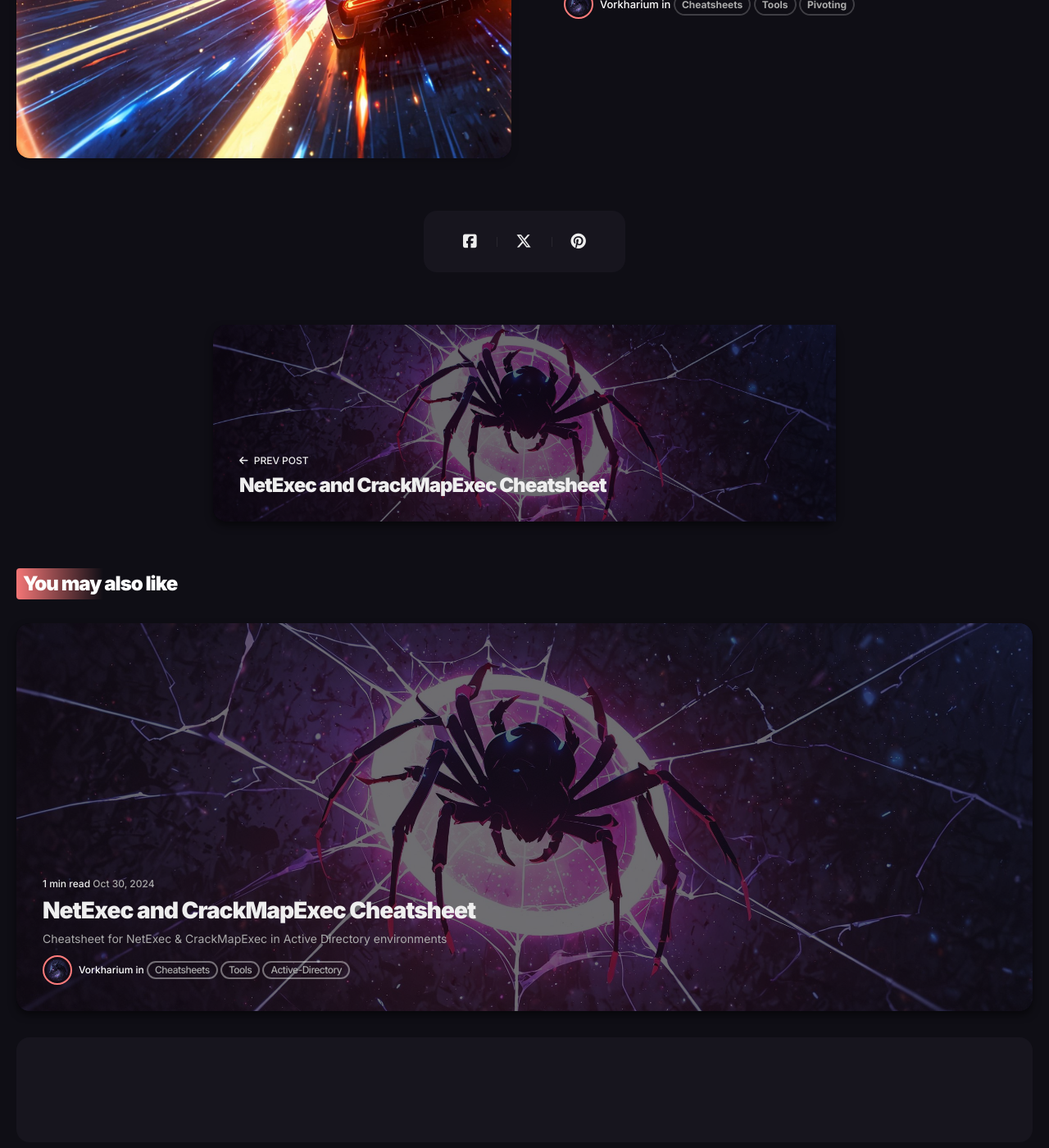
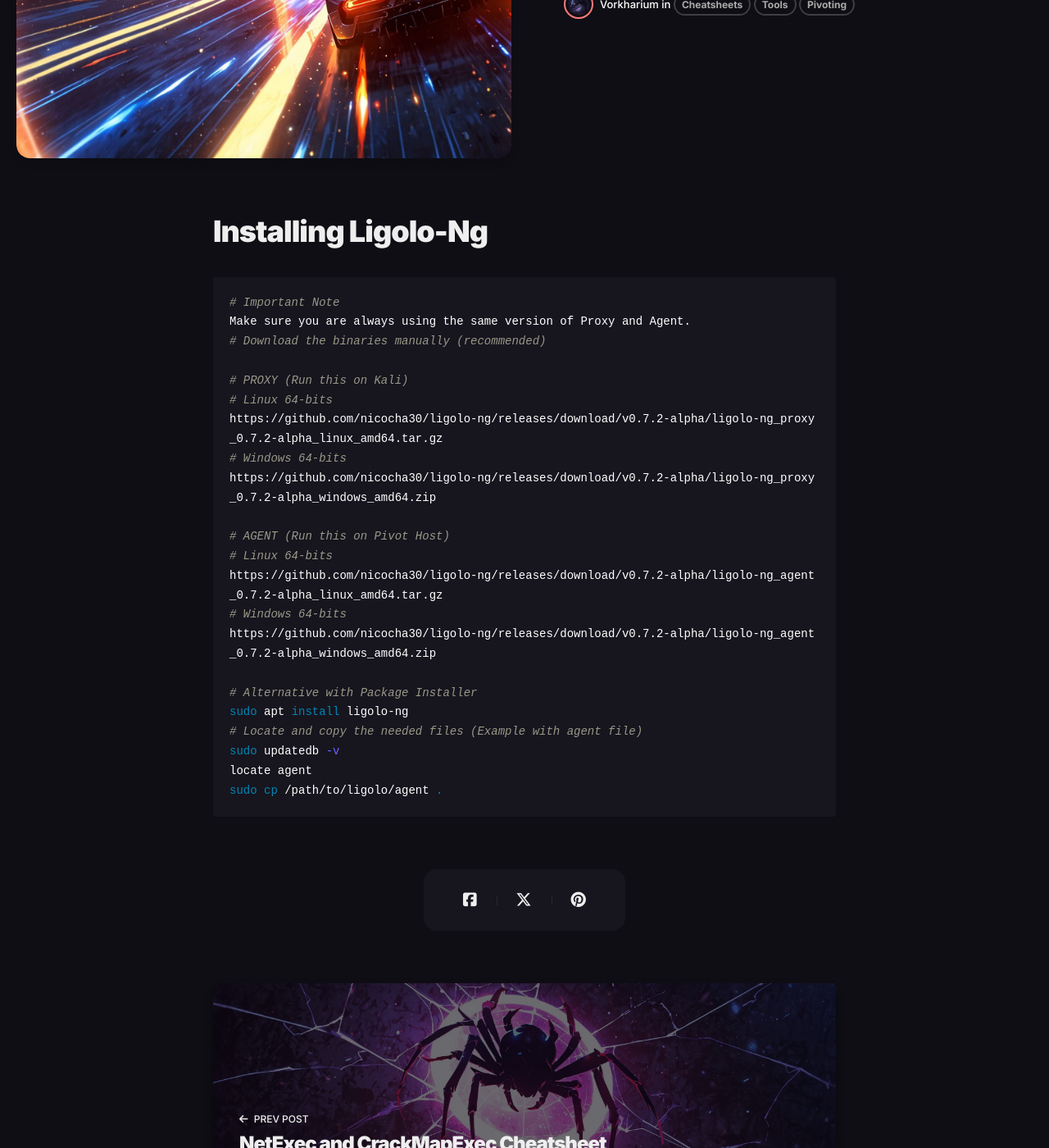
Before and after one commit to Vorkharium/vorkharium.github.io, a Jekyll site: the page built from _posts/2024-10-31-Ligolo-Ng-Cheatsheet.md, in a window 1280 px wide and 1400 px high, scrolled down 501 px. Shown: the whole window at 82% size. Built offline with Jekyll 4.4.1, drawn with Linux system fonts in a browser that asks for light colours; comment, search, counter and statistics services are not loaded.

Commit message:
Update 2024-10-31-Ligolo-Ng-Cheatsheet.md

````diff
--- a/_posts/2024-10-31-Ligolo-Ng-Cheatsheet.md
+++ b/_posts/2024-10-31-Ligolo-Ng-Cheatsheet.md
@@ -6,3 +6,28 @@
 image:  '/images/21.jpg'
 tags:   [Cheatsheets, Tools, Pivoting]
 ---
+# Installing Ligolo-Ng
+```shell
+# Important Note
+Make sure you are always using the same version of Proxy and Agent.
+# Download the binaries manually (recommended)
+
+# PROXY (Run this on Kali)
+# Linux 64-bits
+https://github.com/nicocha30/ligolo-ng/releases/download/v0.7.2-alpha/ligolo-ng_proxy_0.7.2-alpha_linux_amd64.tar.gz
+# Windows 64-bits
+https://github.com/nicocha30/ligolo-ng/releases/download/v0.7.2-alpha/ligolo-ng_proxy_0.7.2-alpha_windows_amd64.zip
+
+# AGENT (Run this on Pivot Host)
+# Linux 64-bits
+https://github.com/nicocha30/ligolo-ng/releases/download/v0.7.2-alpha/ligolo-ng_agent_0.7.2-alpha_linux_amd64.tar.gz
+# Windows 64-bits
+https://github.com/nicocha30/ligolo-ng/releases/download/v0.7.2-alpha/ligolo-ng_agent_0.7.2-alpha_windows_amd64.zip
+
+# Alternative with Package Installer
+sudo apt install ligolo-ng
+# Locate and copy the needed files (Example with agent file)
+sudo updatedb -v
+locate agent
+sudo cp /path/to/ligolo/agent .
+```
````
